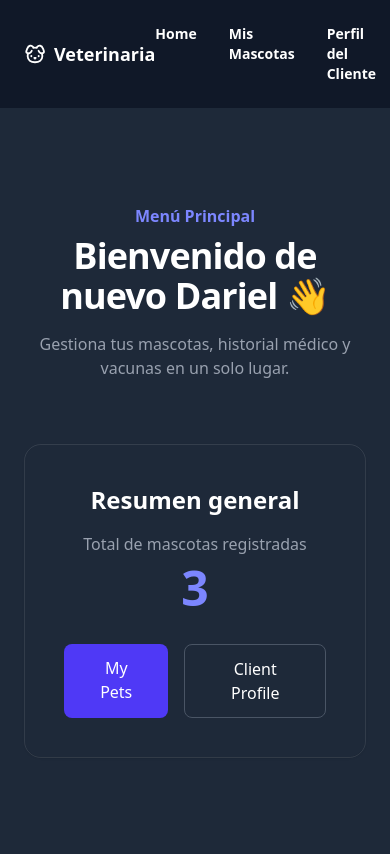
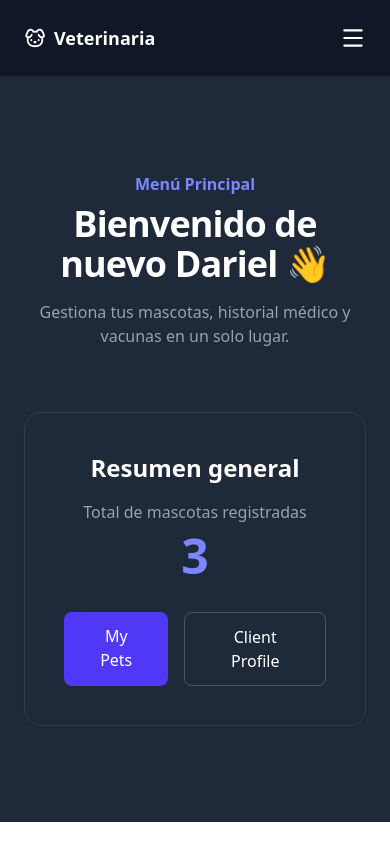
Before and after one commit to Darieles01/Proyecto_Desarrollo_De_Software_II, a React (Vite) app: page / in a window 390 px wide. Built offline with nearby package versions, Linux system fonts and the light colour scheme.

Commit message:
Menu hamburger para celulares

```diff
--- a/src/shared/Header.tsx
+++ b/src/shared/Header.tsx
@@ -1,11 +1,15 @@
-import { Dog } from "lucide-react";
+import { useState } from "react";
+import { Dog, Menu, X } from "lucide-react";
 import { Link } from "react-router-dom";
 
 export default function Header() {
+  const [isOpen, setIsOpen] = useState(false);
+
   return (
     <header className="bg-gray-900">
-      <nav className="mx-auto flex max-w-7xl items-center justify-between p-6 lg:px-8">
-        <div className="flex lg:flex-1">
+      <nav className="mx-auto max-w-7xl p-6 lg:px-8">
+        <div className="flex items-center justify-between">
+          {/* Logo */}
           <Link
             to="/"
             className="flex items-center gap-2 text-white font-bold text-lg hover:text-yellow-400 transition"
@@ -13,32 +17,45 @@ export default function Header() {
             <Dog size={22} />
             Veterinaria
           </Link>
+
+          {/* Desktop Menu */}
+          <div className="hidden md:flex gap-8">
+            <Link to="/pets" className="text-sm font-semibold text-white hover:text-indigo-400 transition">
+              Mis Mascotas
+            </Link>
+            <Link to="/profile" className="text-sm font-semibold text-white hover:text-indigo-400 transition">
+              Perfil del Cliente
+            </Link>
           </div>
 
-        <div className="flex gap-8">
+          {/* Mobile Button */}
+          <button
+            className="md:hidden text-white"
+            onClick={() => setIsOpen(!isOpen)}
+          >
+            {isOpen ? <X size={26} /> : <Menu size={26} />}
+          </button>
+        </div>
+
+        {/* Mobile Menu */}
+        {isOpen && (
+          <div className="mt-4 flex flex-col gap-4 md:hidden">
             <Link
-            to="/"
+              to="/pets"
               className="text-sm font-semibold text-white hover:text-indigo-400 transition"
-          >
-            Home
-          </Link>
-
-          <Link
-            to="/notfound"
-            className="text-sm font-semibold text-white hover:text-indigo-400 transition"
+              onClick={() => setIsOpen(false)}
             >
               Mis Mascotas
             </Link>
-
             <Link
               to="/profile"
               className="text-sm font-semibold text-white hover:text-indigo-400 transition"
+              onClick={() => setIsOpen(false)}
             >
               Perfil del Cliente
             </Link>
           </div>
-
-        <div className="lg:flex-1" />
+        )}
       </nav>
     </header>
   );
```
Lines whose indentation alone changed are shown as unchanged.
